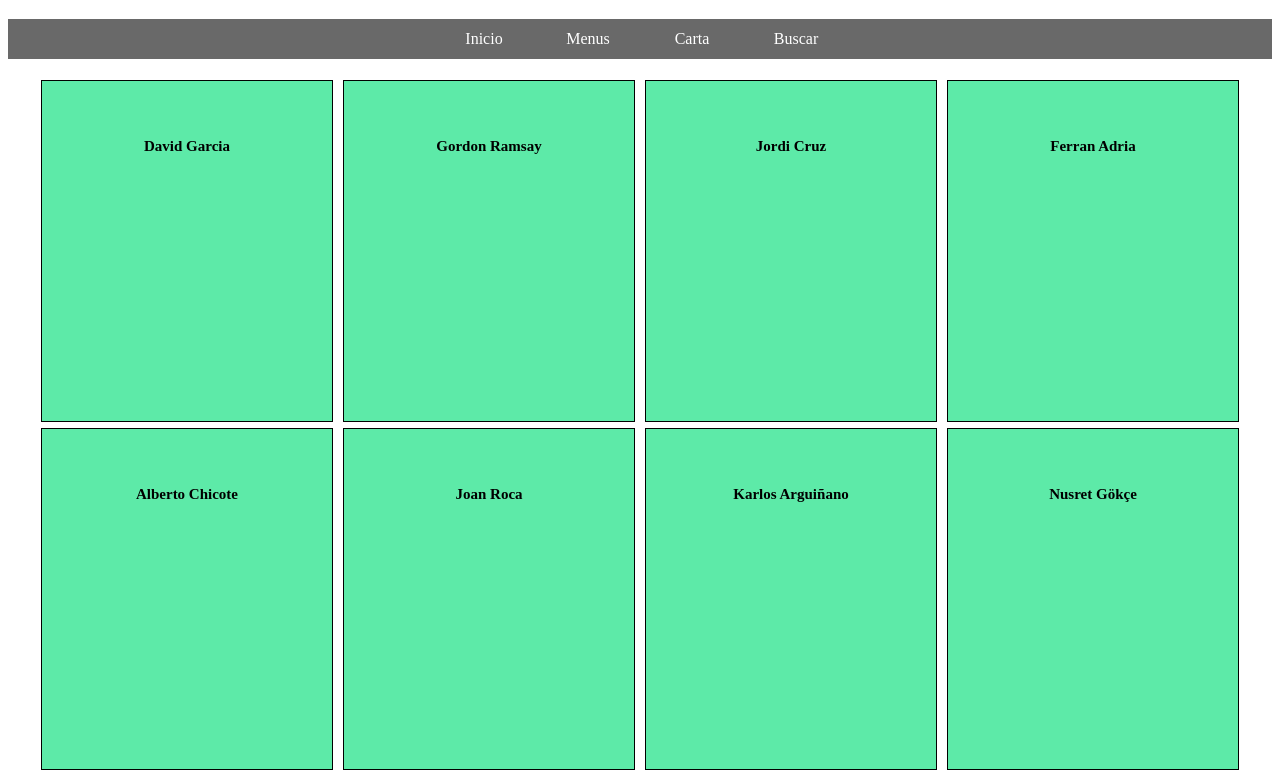
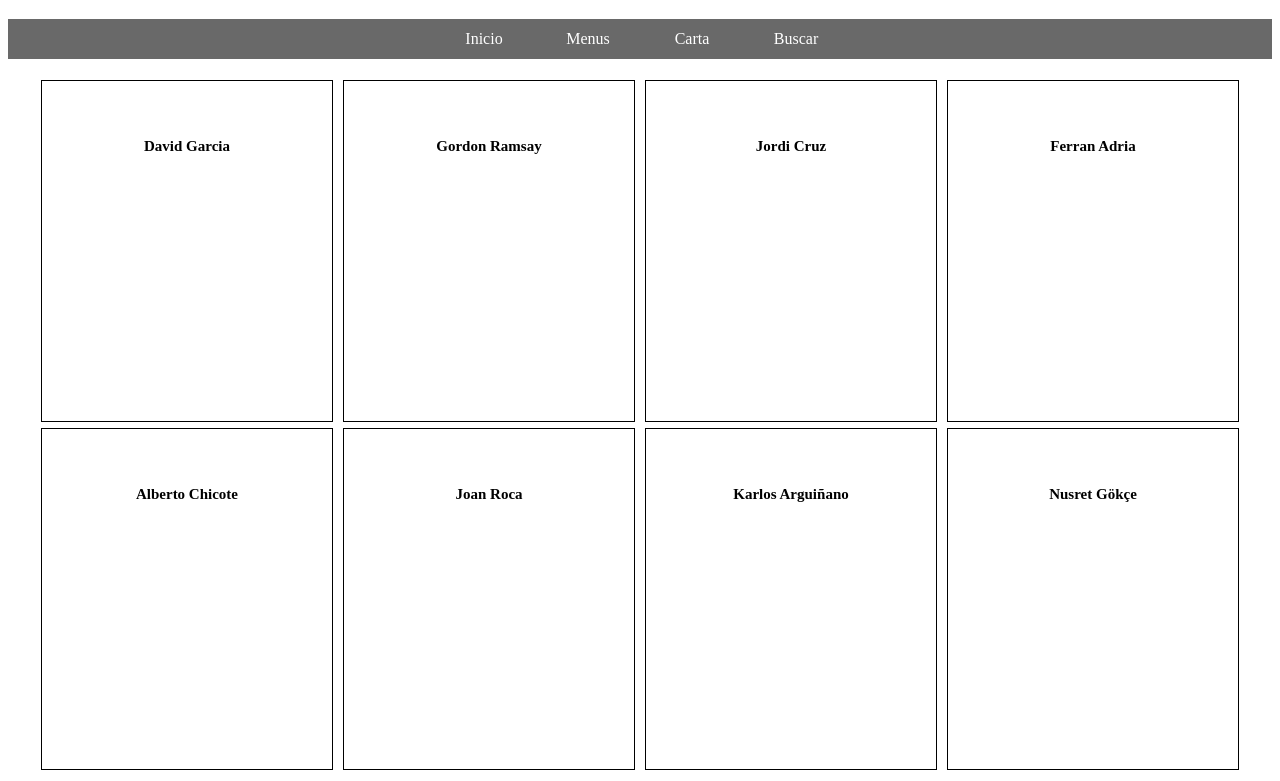
Before and after one commit to SebastianTrujilloMedina/Menu_grupo_3, a plain HTML site: page chef.html in a window 1280 px wide. Shown: the part 61-842 px from the top of the page. Drawn offline with Linux system fonts and the light colour scheme.

Commit message:
Update style.css

```diff
--- a/style.css
+++ b/style.css
@@ -48,17 +48,8 @@ a:hover{
     background-color:darkred;
 }
 
-div{
-    background: #5DEAA8;
-  height: 50px;
-  width: 50px;
-  padding: 20px;
-  border: 10px solid #43B17D;
-  margin: 60px;
-  box-sizing: padding-box;
-}
 
-div1{
+article class="segundo"segundo plato{
 
     background: #5DEAA8;
     height: 100px;
```
